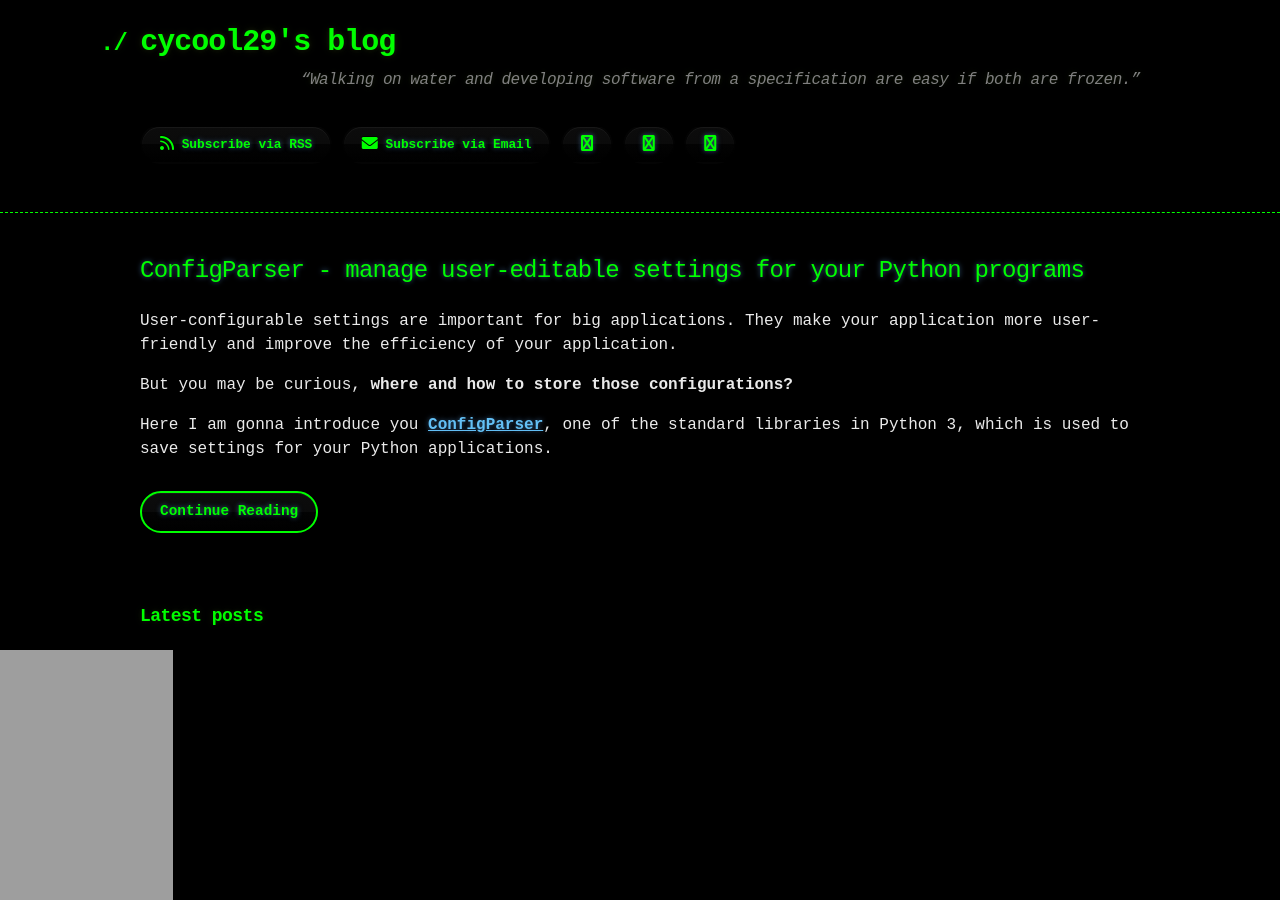
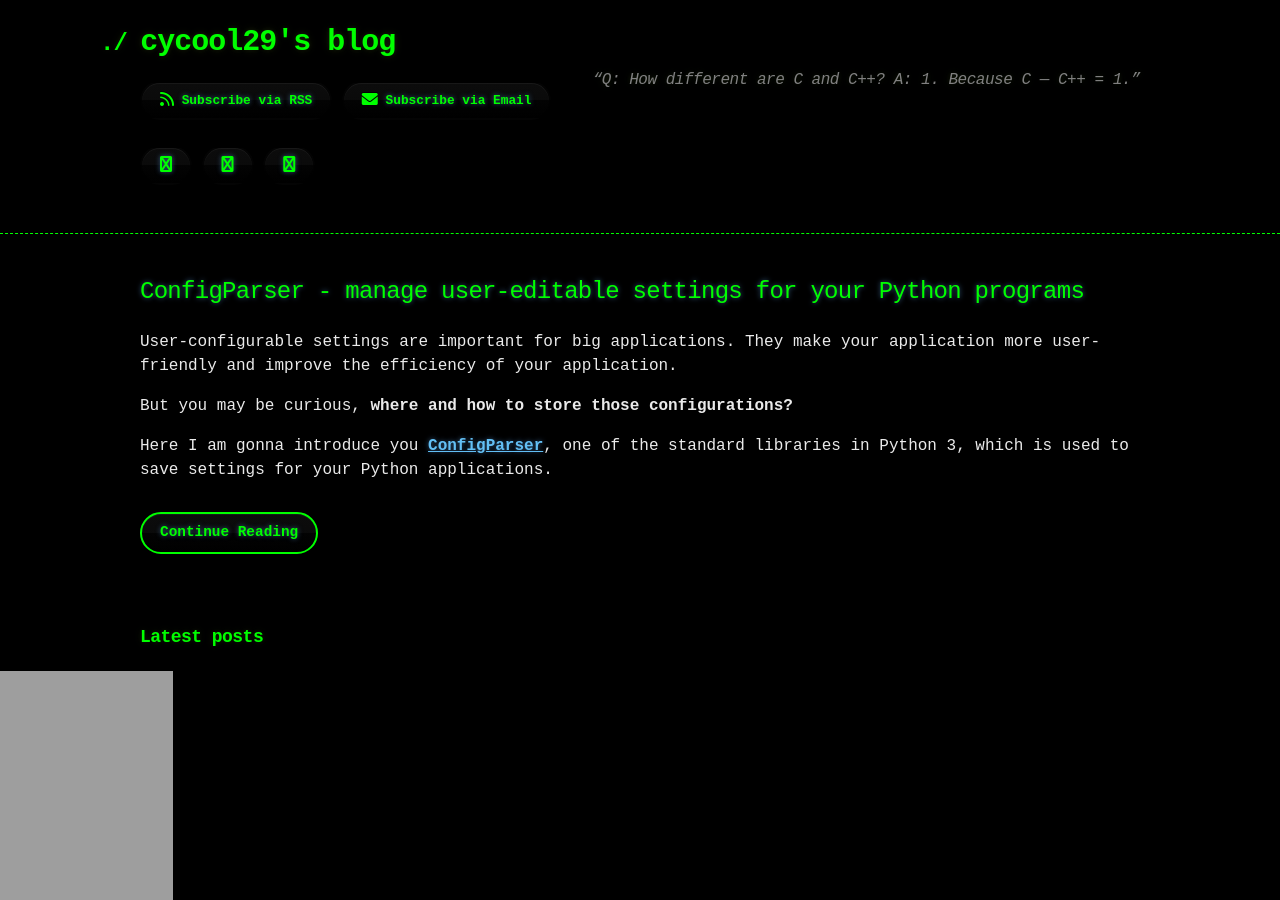
Before and after one commit to cycool29/cycool29.github.io, a Jekyll site: the page built from index.md, in a window 1280 px wide and 900 px high. Built offline with Jekyll 4.4.1, drawn with Linux system fonts in a browser that asks for light colours; a style sheet for code colours, icons or effects is not loaded.

Commit message:
Update quotes

```diff
--- a/_config.yml
+++ b/_config.yml
@@ -1,5 +1,5 @@
 title: cycool29's blog
-description: "“Walking on water and developing software from a specification are easy if both are frozen.” "
+description: "“Q: How different are C and C++? A: 1. Because C — C++ = 1.” "
 bio: A high school student. Intermediate in Python, Git, Bash. Learning JavaScript. He/Him. "
 author: cycool29
 url: https://cycool29.github.io
```
